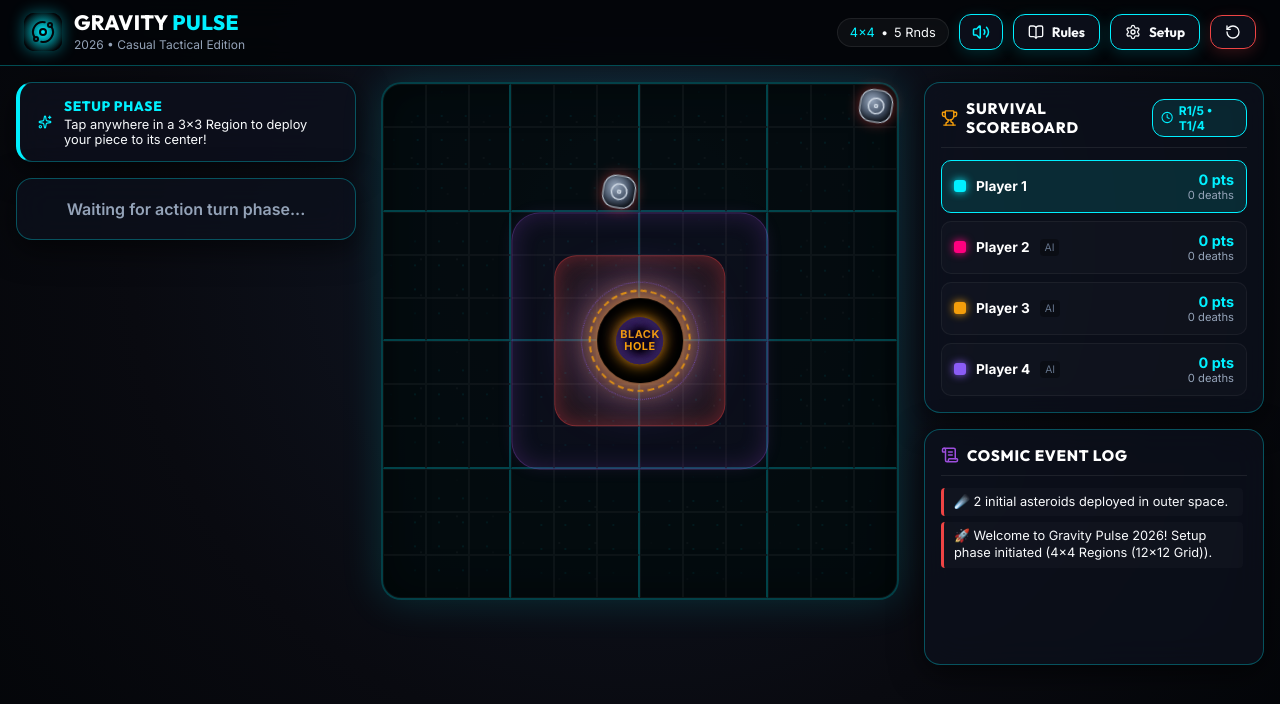
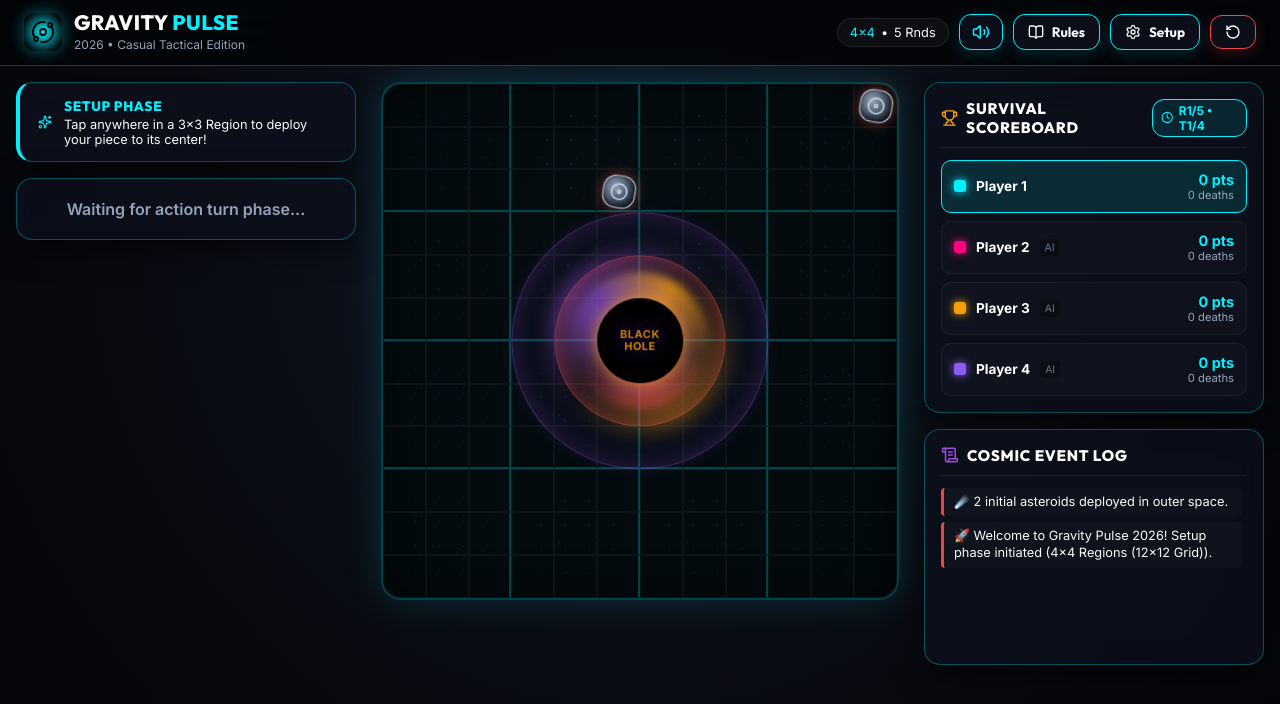
Before and after one commit to RandallBlanchetteGames/gravitypulse, a React (Vite) app: page / in a window 1280 px wide. Shown: the top 704 px of the page. Built offline with nearby package versions, Linux system fonts and the light colour scheme.

Commit message:
Overhaul Black Hole visual aesthetics with conic gradients and text warping

```diff
--- a/src/components/board/BlackHoleOverlay.jsx
+++ b/src/components/board/BlackHoleOverlay.jsx
@@ -20,7 +20,7 @@ export function BlackHoleOverlay({ boardSize }) {
         background: 'rgba(157, 78, 221, 0.05)',
         boxShadow: 'inset 0 0 25px rgba(157, 78, 221, 0.22), 0 0 15px rgba(157, 78, 221, 0.1)',
         border: '1px solid rgba(157, 78, 221, 0.35)',
-        borderRadius: is18 ? '22px' : '28px',
+        borderRadius: '50%',
         pointerEvents: 'none',
         zIndex: 2
       }} />
@@ -36,33 +36,17 @@ export function BlackHoleOverlay({ boardSize }) {
         background: 'radial-gradient(circle, rgba(245, 158, 11, 0.14) 0%, rgba(239, 68, 68, 0.08) 100%)',
         boxShadow: 'inset 0 0 20px rgba(239, 68, 68, 0.35)',
         border: '1px solid rgba(239, 68, 68, 0.45)',
-        borderRadius: is18 ? '16px' : '22px',
+        borderRadius: '50%',
         pointerEvents: 'none',
         zIndex: 3
       }} />
 
       {/* Center Singularity Core (2x2 area in center) */}
       <div className={`black-hole-core ${is18 ? 'size-18' : ''}`}>
-        <div className="accretion-ring" />
-        <div className="accretion-ring-outer" />
-        <div style={{
-          position: 'absolute',
-          width: '55%',
-          height: '55%',
-          background: 'radial-gradient(circle, #000 30%, rgba(139, 92, 246, 0.8) 70%, transparent 100%)',
-          borderRadius: '50%',
-          boxShadow: 'inset 0 0 20px #000, 0 0 15px var(--accent-gold)'
-        }} />
-        <span style={{
-          fontSize: is18 ? '0.55rem' : '0.68rem',
-          fontWeight: 900,
-          color: 'var(--accent-gold)',
-          letterSpacing: '0.05em',
-          textShadow: '0 0 10px #000, 0 0 20px var(--accent-plasma)',
-          zIndex: 5,
-          textAlign: 'center',
-          lineHeight: 1.1
-        }}>
+        <div className="bh-accretion-disk-2" />
+        <div className="bh-accretion-disk-1" />
+        <div className="bh-event-horizon" />
+        <span className="bh-text" style={{ fontSize: is18 ? '0.55rem' : '0.68rem' }}>
           BLACK<br />HOLE
         </span>
       </div>
--- a/src/index.css
+++ b/src/index.css
@@ -229,9 +229,7 @@ h1, h2, h3, h4, .font-heading {
   transform: translate(-50%, -50%);
   width: 16.666%; /* 2 spaces in 12x12 */
   height: 16.666%;
-  background: #000000;
   border-radius: 50%;
-  box-shadow: 0 0 30px var(--accent-gold), 0 0 60px var(--accent-plasma), inset 0 0 15px #000;
   z-index: 10;
   display: flex;
   align-items: center;
@@ -244,22 +242,51 @@ h1, h2, h3, h4, .font-heading {
   height: 11.111%;
 }
 
-.accretion-ring {
+.bh-event-horizon {
   position: absolute;
-  inset: -8px;
-  border: 2px dashed var(--accent-gold);
+  inset: 0;
+  background: #000;
   border-radius: 50%;
-  animation: accretion-spin 12s linear infinite;
-  opacity: 0.8;
+  box-shadow: inset 0 0 20px rgba(0,0,0,1), 0 0 15px rgba(245, 158, 11, 0.8), 0 0 30px rgba(157, 78, 221, 0.6);
+  z-index: 2;
 }
 
-.accretion-ring-outer {
+.bh-accretion-disk-1 {
   position: absolute;
-  inset: -16px;
-  border: 1px dotted var(--accent-plasma);
+  inset: -30%;
   border-radius: 50%;
-  animation: accretion-spin 20s linear infinite reverse;
-  opacity: 0.6;
+  background: conic-gradient(from 0deg, transparent 0%, rgba(139, 92, 246, 0.4) 20%, rgba(245, 158, 11, 0.8) 40%, transparent 60%, rgba(239, 68, 68, 0.5) 80%, transparent 100%);
+  filter: blur(4px);
+  animation: accretion-spin 8s linear infinite;
+  z-index: 1;
+}
+
+.bh-accretion-disk-2 {
+  position: absolute;
+  inset: -60%;
+  border-radius: 50%;
+  background: conic-gradient(from 180deg, transparent 0%, rgba(245, 158, 11, 0.3) 30%, transparent 50%, rgba(157, 78, 221, 0.4) 70%, transparent 100%);
+  filter: blur(8px);
+  animation: accretion-spin 15s linear infinite reverse;
+  z-index: 0;
+}
+
+.bh-text {
+  z-index: 5;
+  text-align: center;
+  line-height: 1.1;
+  font-weight: 900;
+  color: var(--accent-gold);
+  letter-spacing: 0.05em;
+  text-shadow: 0 0 10px #000, 0 0 20px var(--accent-plasma);
+  animation: text-warp 4s ease-in-out infinite;
+}
+
+@keyframes text-warp {
+  0%, 100% { transform: scale(1) skewX(0deg) skewY(0deg); opacity: 1; filter: blur(0px); }
+  25% { transform: scale(1.05) skewX(2deg) skewY(-1deg); opacity: 0.9; filter: blur(0.5px); }
+  50% { transform: scale(0.95) skewX(-2deg) skewY(1deg); opacity: 0.8; filter: blur(1px); }
+  75% { transform: scale(1.02) skewX(1deg) skewY(2deg); opacity: 0.95; filter: blur(0.5px); }
 }
 
 /* --- Entity Layer & GPU Piece Positioning --- */
```
